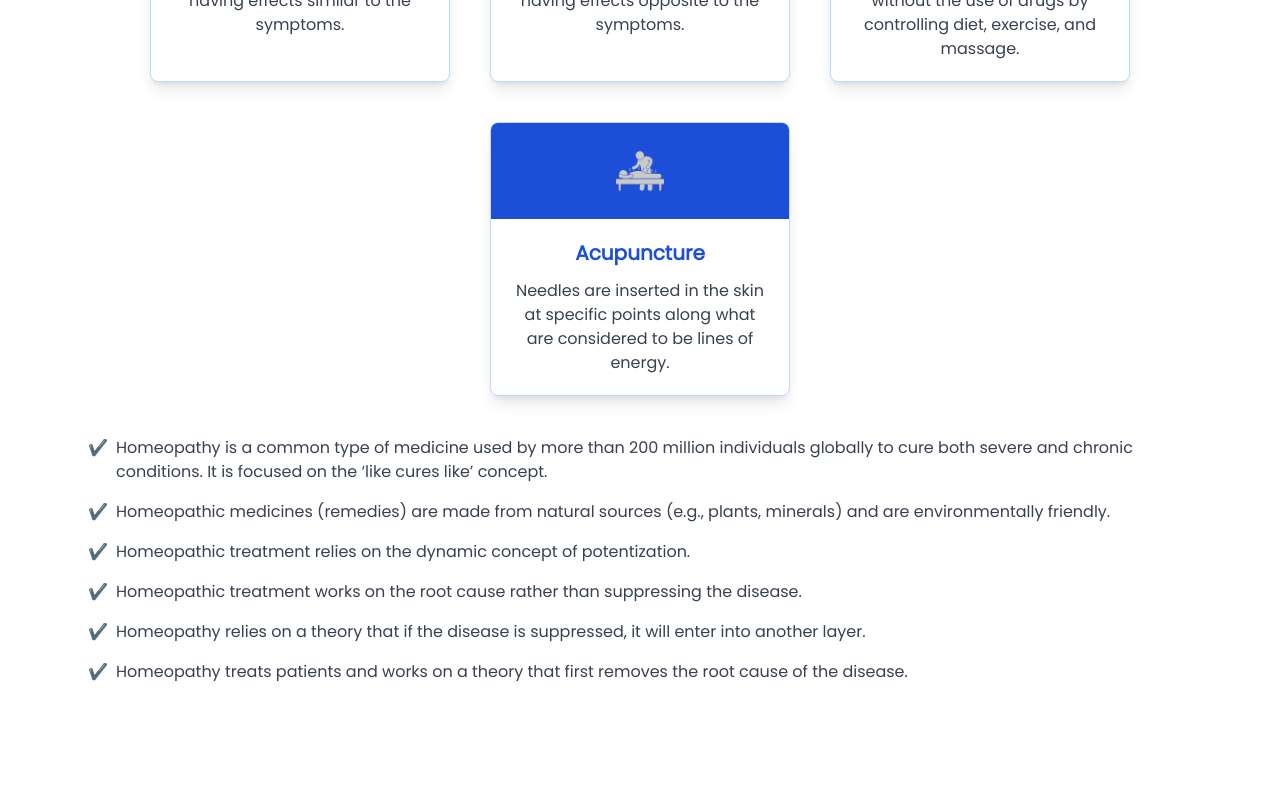
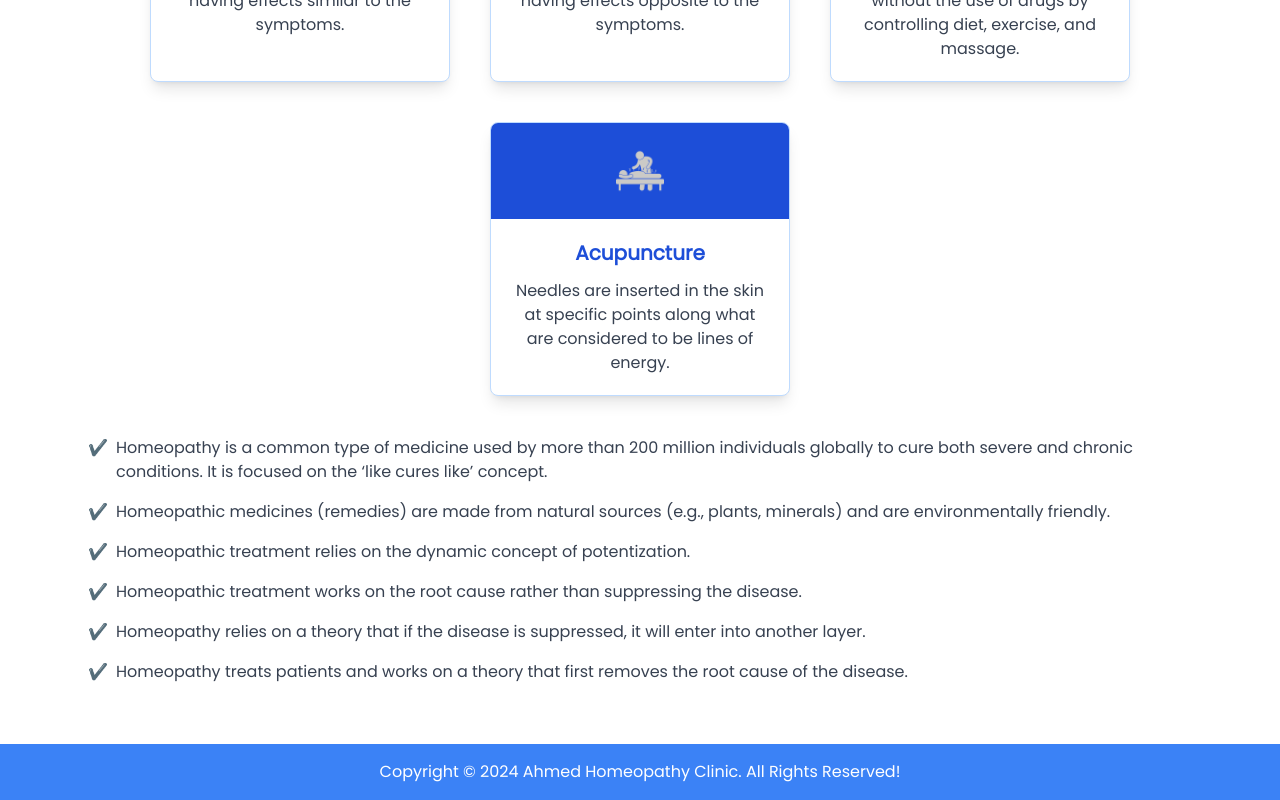
Before and after one commit to Dr-MAhmed/ahmedhc, a Next.js app: page / in a window 1280 px wide. Shown: the part 1154-1954 px from the top of the page. Before the commit the page ends 1898 px from the top, so only its background shows below. Built offline with nearby package versions, Linux system fonts and the light colour scheme.

Commit message:
Footer Added

```diff
--- /dev/null
+++ b/app/components/Footer.jsx
@@ -0,0 +1,16 @@
+import React from 'react';
+
+const Footer = () => {
+  return (
+    <footer className="bg-blue-500 dark:bg-blue-900 text-white dark:text-gray-300 py-4 text-center">
+      <div className="container mx-auto px-4">
+        <p className="text-sm md:text-base font-medium">
+          Copyright &copy; 2024 Ahmed Homeopathy Clinic.
+          <span className="hidden md:inline"> All Rights Reserved!</span>
+        </p>
+      </div>
+    </footer>
+  );
+};
+
+export default Footer;
--- a/app/layout.js
+++ b/app/layout.js
@@ -3,6 +3,7 @@ import "./globals.css";
 import { ThemeProvider } from "./components/theme-provider";
 import Navbar from "./components/Navbar";
 import Topbar from "./components/Topbar";
+import Footer from "./components/Footer";
 
 const geistSans = localFont({
   src: "./fonts/GeistVF.woff",
@@ -35,6 +36,7 @@ export default function RootLayout({ children }) {
             <Topbar/>
             <Navbar/>
         {children}
+        <Footer/>
         </ThemeProvider>
       </body>
     </html>
--- a/app/page.js
+++ b/app/page.js
@@ -1,5 +1,6 @@
 import Slider from './components/Slider';
 import HomeoSection2 from './components/HomeoSection2';
+import Footer from './components/Footer';
 
 export default function Home() {
   return (
```
